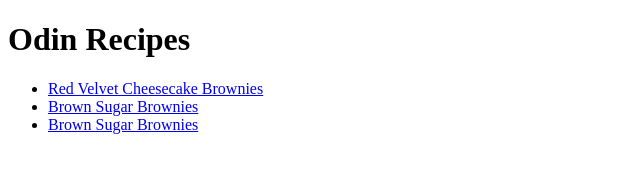
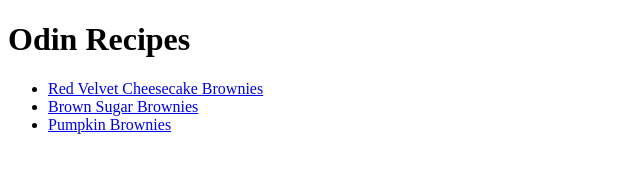
Before and after one commit to worme/odin-recipes, a plain HTML site: page index.html in a window 1280 px wide. Shown: the full height of the page, 0-640 px from the left. Drawn offline with Linux system fonts and the light colour scheme.

Commit message:
Fix typo in link for pumpkin brownies

```diff
--- a/index.html
+++ b/index.html
@@ -9,6 +9,6 @@
         <ul>
             <li><a href="./recipes/rvccbrownies.html">Red Velvet Cheesecake Brownies</a></li>
             <li><a href="./recipes/brownsugarbrownies.html">Brown Sugar Brownies</a></li>
-            <li><a href="./recipes/pumpkinbrownies.html">Brown Sugar Brownies</a></li>
+            <li><a href="./recipes/pumpkinbrownies.html">Pumpkin Brownies</a></li>
     </body>
 </html>
```
